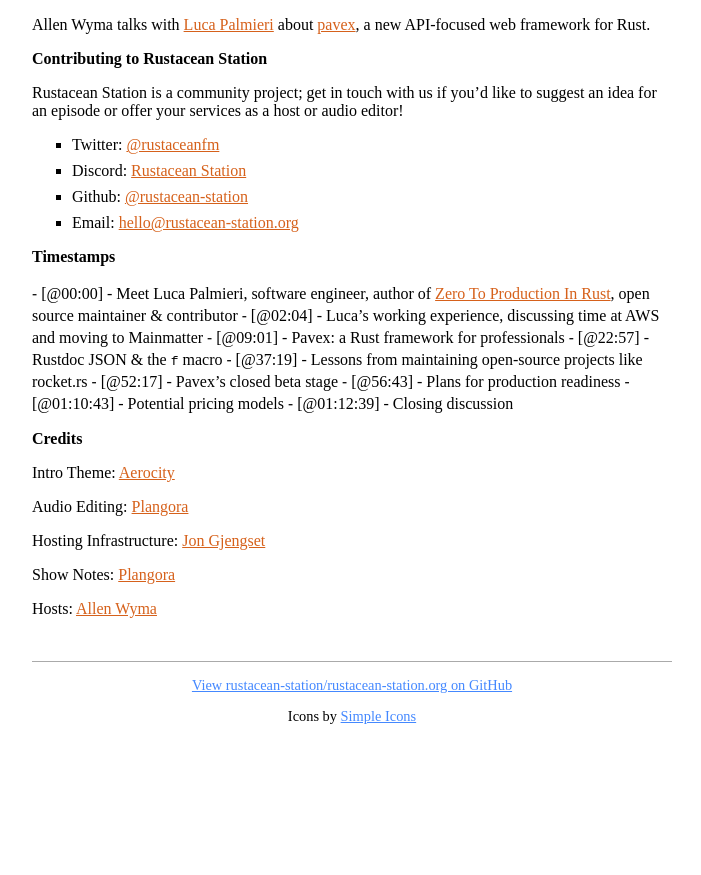
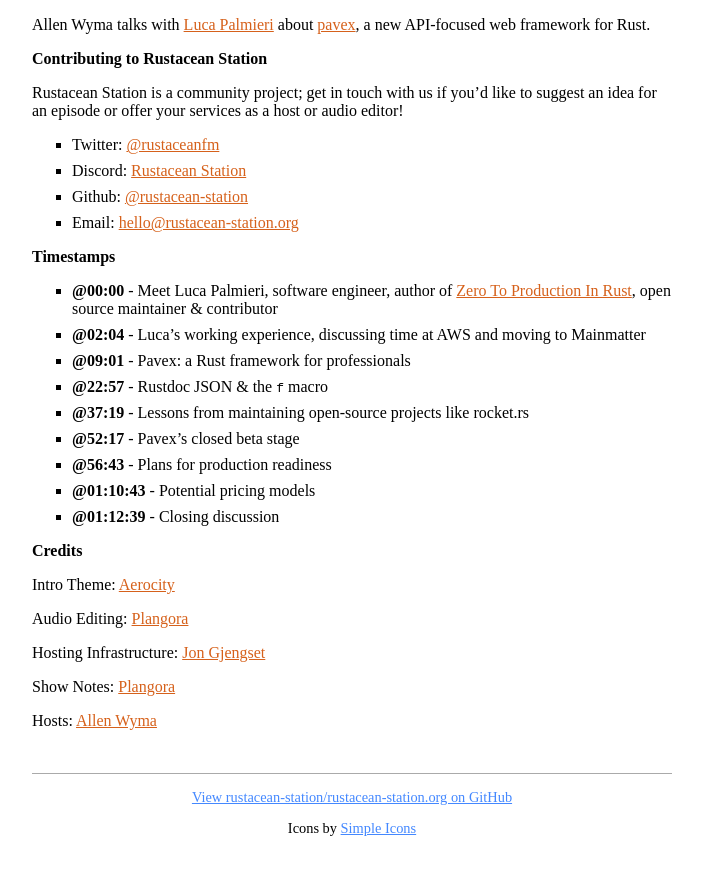
Before and after one commit to rustacean-station/rustacean-station.org, a Jekyll site: the page built from _episodes/interviews/2024-04-09-luca-palmieri-pavex.md, in a window 1280 px wide and 900 px high, scrolled down 647 px. Shown: the top 875 px of the window, without its empty margins (288-989 px from the left). Built offline with Jekyll 4.4.1, drawn with Linux system fonts in a browser that asks for light colours; before the commit the page ends 1435 px from its top, so only the background shows below that.

```diff
--- a/_episodes/interviews/2024-04-09-luca-palmieri-pavex.md
+++ b/_episodes/interviews/2024-04-09-luca-palmieri-pavex.md
@@ -20,15 +20,15 @@ Rustacean Station is a community project; get in touch with us if you'd like to
 
 ## Timestamps
 
-⁃ [@00:00] - Meet Luca Palmieri, software engineer, author of [Zero To Production In Rust](https://www.zero2prod.com/), open source maintainer & contributor
-⁃ [@02:04] - Luca's working experience, discussing time at AWS and moving to Mainmatter
-⁃ [@09:01] - Pavex: a Rust framework for professionals
-⁃ [@22:57] - Rustdoc JSON & the `f` macro
-⁃ [@37:19] - Lessons from maintaining open-source projects like rocket.rs
-⁃ [@52:17] - Pavex's closed beta stage
-⁃ [@56:43] - Plans for production readiness
-⁃ [@01:10:43] - Potential pricing models
-⁃ [@01:12:39] - Closing discussion
+- [@00:00] - Meet Luca Palmieri, software engineer, author of [Zero To Production In Rust](https://www.zero2prod.com/), open source maintainer & contributor
+- [@02:04] - Luca's working experience, discussing time at AWS and moving to Mainmatter
+- [@09:01] - Pavex: a Rust framework for professionals
+- [@22:57] - Rustdoc JSON & the `f` macro
+- [@37:19] - Lessons from maintaining open-source projects like rocket.rs
+- [@52:17] - Pavex's closed beta stage
+- [@56:43] - Plans for production readiness
+- [@01:10:43] - Potential pricing models
+- [@01:12:39] - Closing discussion
 
 ## Credits
 
```
